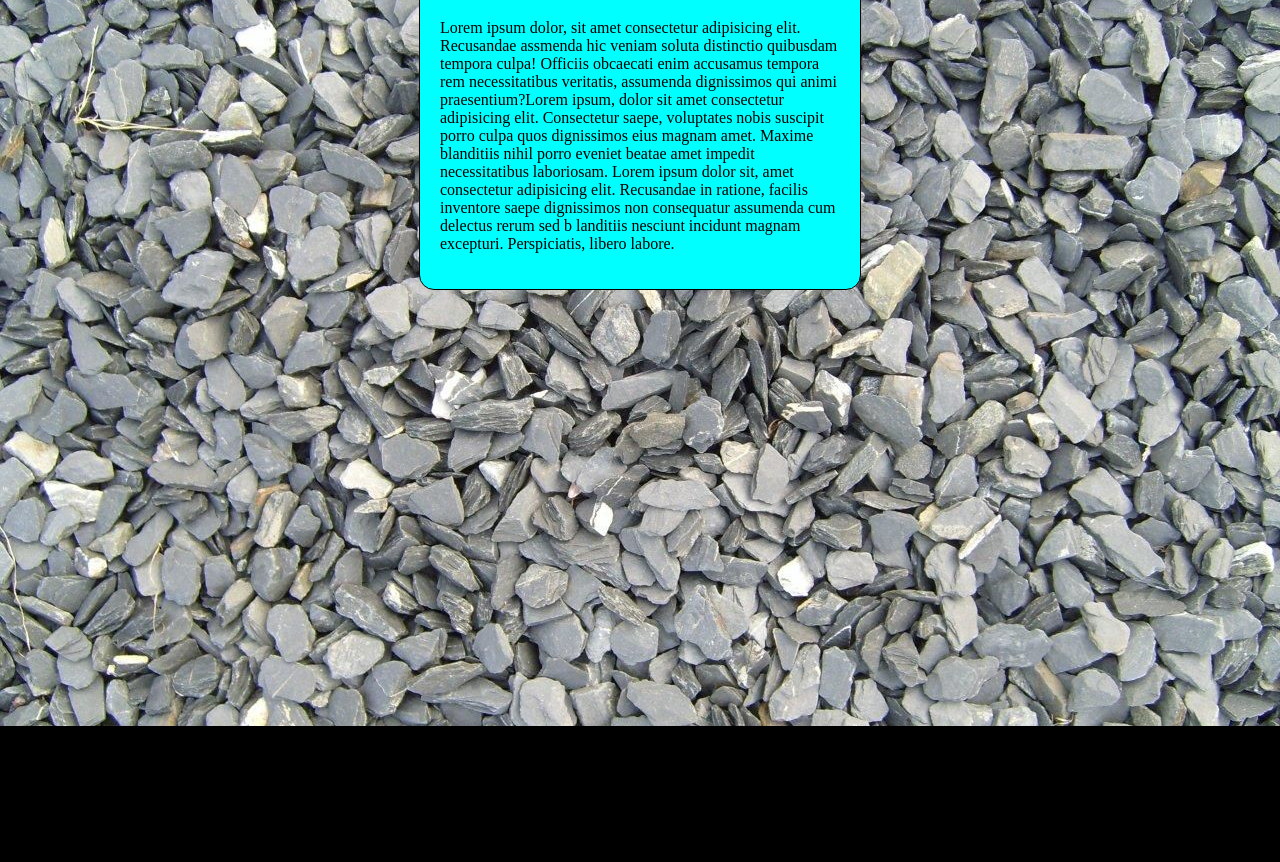
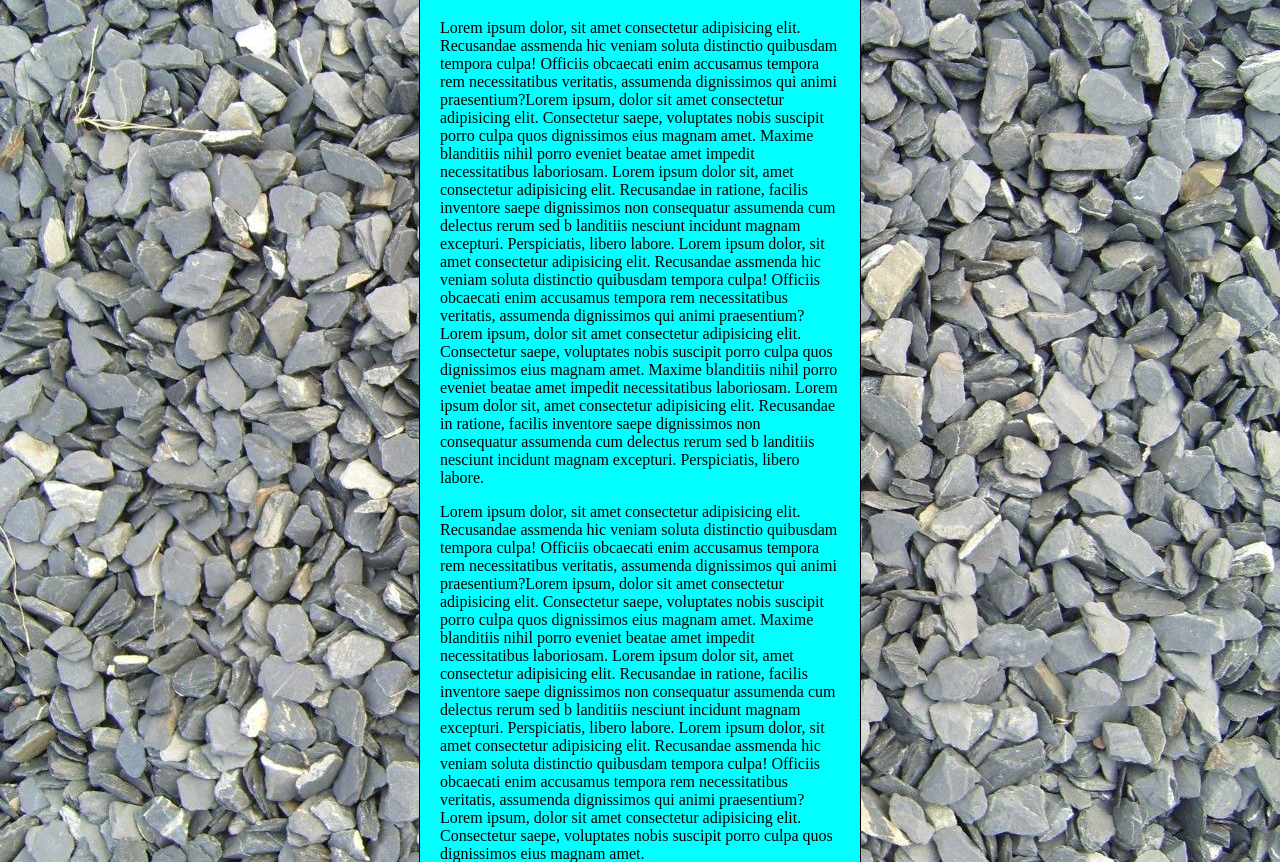
Before and after one commit to MauroLucasSouza1150/html-css, a plain HTML site: page exercícios/exer23/fundo005.html in a window 1280 px wide. Shown: the part 90-952 px from the top of the page. Before the commit the page ends 816 px from the top, so only its background shows below. Drawn offline with Linux system fonts and the light colour scheme.

Commit message:
background-attachement

```diff
--- a/exercícios/exer23/fundo005.html
+++ b/exercícios/exer23/fundo005.html
@@ -12,12 +12,17 @@
             background-color: black;
             background-image: url("imagens/small-stones.jpg");
             background-position: center top;
-            background-repeat: no-repeat;
+            background-repeat: repeat;
             background-size: cover;
+            background-attachment: fixed;
         }
+
+        /* Shorthand - background
+            color > image > position > repeat > [size] > attachment
+        */
         main {
             background-color: aqua;
-            width: 400px;
+            max-width: 400px;
             margin: auto;
             padding: 20px;
             border: 1px solid black;
@@ -35,6 +40,42 @@
         Maxime blanditiis nihil porro eveniet beatae amet impedit necessitatibus laboriosam.
         Lorem ipsum dolor sit, amet consectetur adipisicing elit. Recusandae in ratione,
         facilis inventore saepe dignissimos non consequatur assumenda cum delectus rerum sed b
+        landitiis nesciunt incidunt magnam excepturi. Perspiciatis, libero labore.
+        Lorem ipsum dolor, sit amet consectetur adipisicing elit. Recusandae
+        assmenda hic veniam soluta distinctio quibusdam tempora culpa! Officiis
+        obcaecati enim accusamus tempora rem necessitatibus veritatis, assumenda
+        dignissimos qui animi praesentium?Lorem ipsum, dolor sit amet consectetur adipisicing elit. Consectetur
+        saepe, voluptates nobis suscipit porro culpa quos dignissimos eius magnam amet.
+        Maxime blanditiis nihil porro eveniet beatae amet impedit necessitatibus laboriosam.
+        Lorem ipsum dolor sit, amet consectetur adipisicing elit. Recusandae in ratione,
+        facilis inventore saepe dignissimos non consequatur assumenda cum delectus rerum sed b
+        landitiis nesciunt incidunt magnam excepturi. Perspiciatis, libero labore.
+        <p>Lorem ipsum dolor, sit amet consectetur adipisicing elit. Recusandae
+        assmenda hic veniam soluta distinctio quibusdam tempora culpa! Officiis
+        obcaecati enim accusamus tempora rem necessitatibus veritatis, assumenda
+        dignissimos qui animi praesentium?Lorem ipsum, dolor sit amet consectetur adipisicing elit. Consectetur
+        saepe, voluptates nobis suscipit porro culpa quos dignissimos eius magnam amet.
+        Maxime blanditiis nihil porro eveniet beatae amet impedit necessitatibus laboriosam.
+        Lorem ipsum dolor sit, amet consectetur adipisicing elit. Recusandae in ratione,
+        facilis inventore saepe dignissimos non consequatur assumenda cum delectus rerum sed b
+        landitiis nesciunt incidunt magnam excepturi. Perspiciatis, libero labore.
+        Lorem ipsum dolor, sit amet consectetur adipisicing elit. Recusandae
+        assmenda hic veniam soluta distinctio quibusdam tempora culpa! Officiis
+        obcaecati enim accusamus tempora rem necessitatibus veritatis, assumenda
+        dignissimos qui animi praesentium?Lorem ipsum, dolor sit amet consectetur adipisicing elit. Consectetur
+        saepe, voluptates nobis suscipit porro culpa quos dignissimos eius magnam amet.</p>
+        Maxime blanditiis nihil porro eveniet beatae amet impedit necessitatibus laboriosam.
+        Lorem ipsum dolor sit, amet consectetur adipisicing elit. Recusandae in ratione,
+        facilis inventore saepe dignissimos non consequatur assumenda cum delectus rerum sed b
+        landitiis nesciunt incidunt magnam excepturi. Perspiciatis, libero labore.
+        Lorem ipsum dolor, sit amet consectetur adipisicing elit. Recusandae
+        assmenda hic veniam soluta distinctio quibusdam tempora culpa! Officiis
+        obcaecati enim accusamus tempora rem necessitatibus veritatis, assumenda
+        dignissimos qui animi praesentium?Lorem ipsum, dolor sit amet consectetur adipisicing elit. Consectetur
+        saepe, voluptates nobis suscipit porro culpa quos dignissimos eius magnam amet.
+        Maxime blanditiis nihil porro eveniet beatae amet impedit necessitatibus laboriosam.
+        Lorem ipsum dolor sit, amet consectetur adipisicing elit. Recusandae in ratione,
+        facilis inventore saepe dignissimos non consequatur assumenda cum delectus rerum sed b
         landitiis nesciunt incidunt magnam excepturi. Perspiciatis, libero labore.</p>
     </main>
 </body>
```
